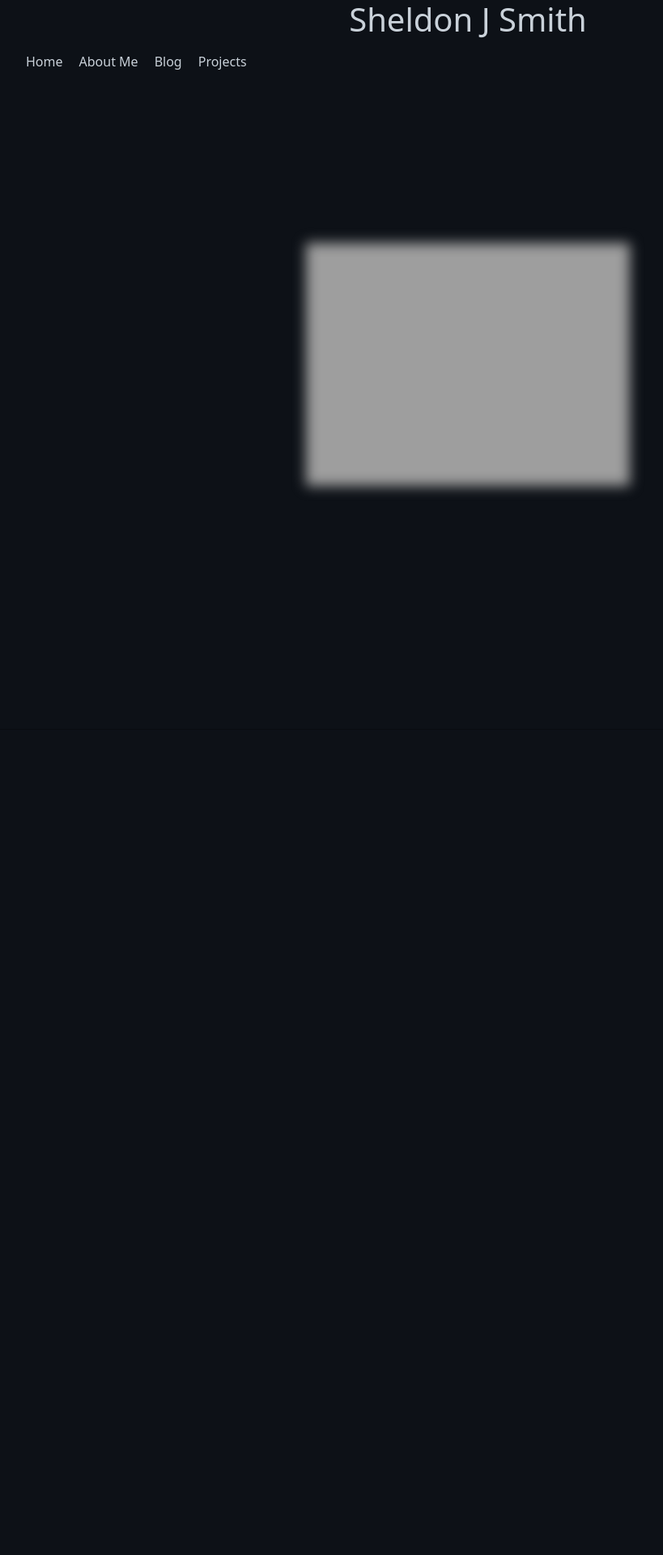
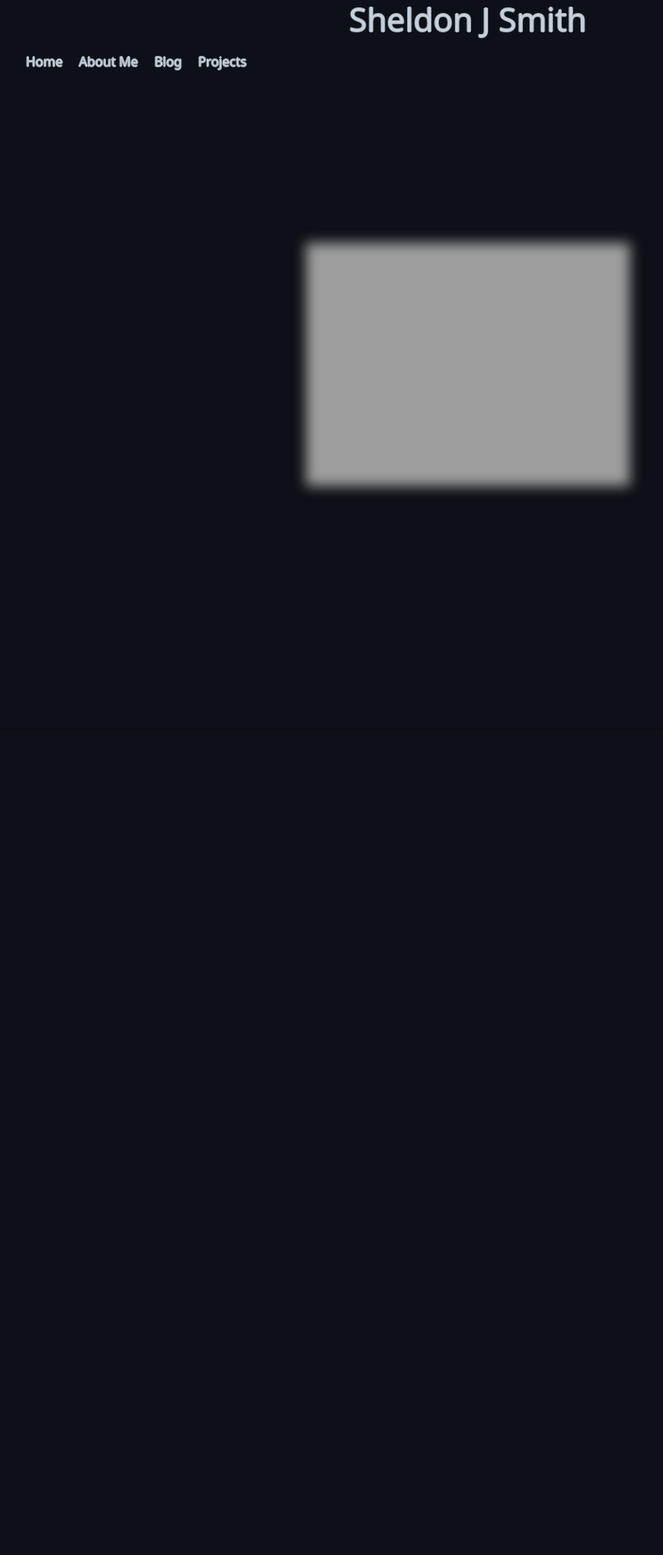
Before and after one commit to Screemm/screemm.github.io, a Jekyll site: the page built from index.md, in a window 1280 px wide. Shown: the top 1920 px of the page at 81% size, without its empty margins (62-881 px from the left). Built offline with Jekyll 4.4.1, drawn with Linux system fonts in a browser that asks for light colours; nearby versions of some CDN libraries.

Commit message:
Update index.html

```diff
--- a/_layouts/index.html
+++ b/_layouts/index.html
@@ -71,7 +71,7 @@
 
         header .container a {
             color: #c9d1d9;
-            text-shadow: -1px 0 #0d1117, 0 1px #0d1117, 1px 0 #0d1117, 0 -1px #0d1117;
+            text-shadow: -1px 0 #97a6b5, 0 1px #97a6b5, 1px 0 #97a6b5, 0 -1px #97a6b5;
         }
 
         .content {
```
